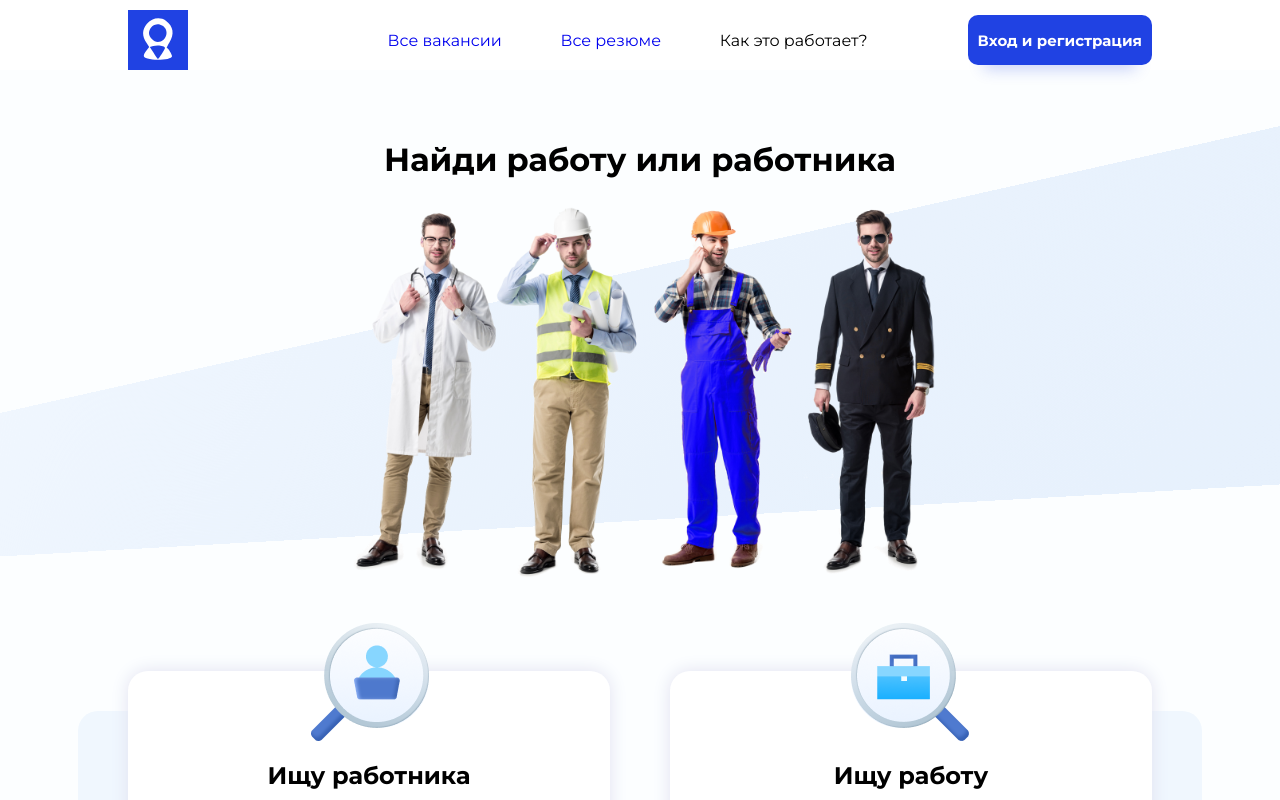
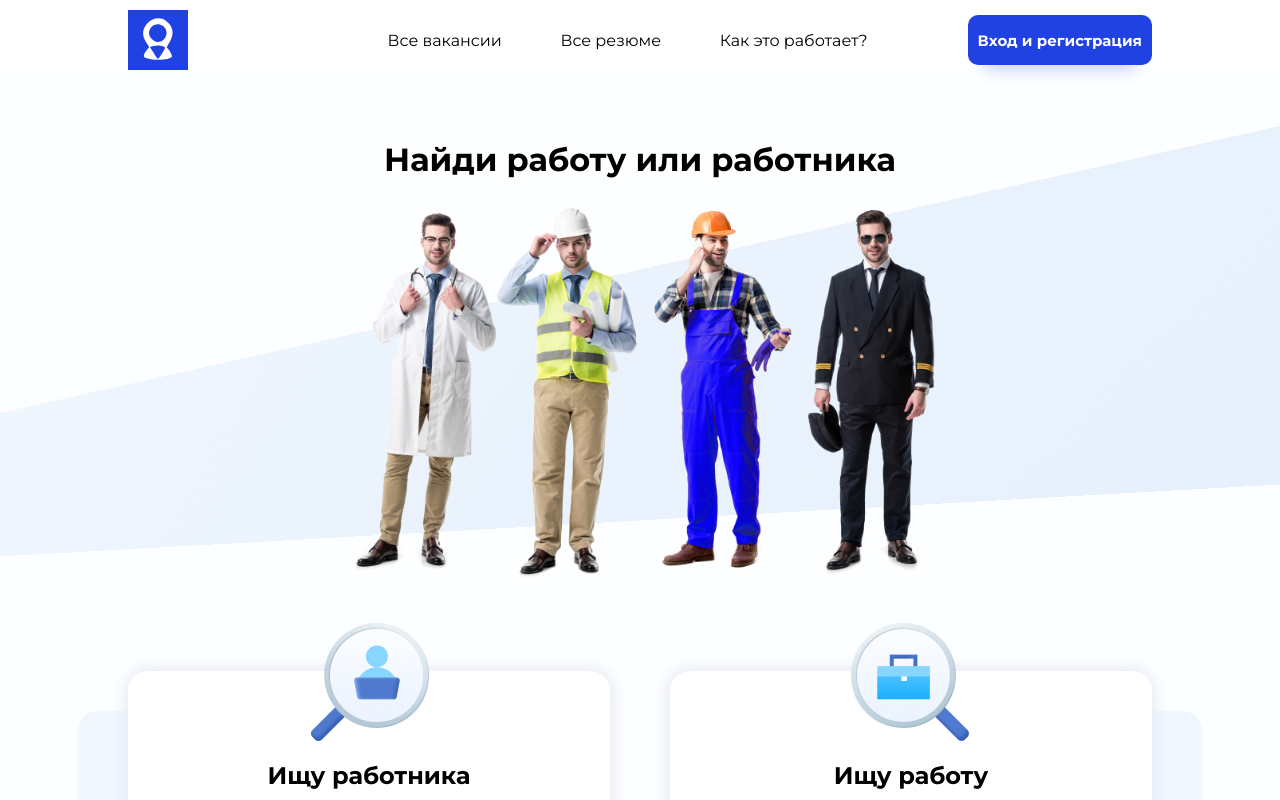
Before and after one commit to rabota06-ru/react-main-app, a React (Vite) app: page / in a window 1280 px wide. Built offline with nearby package versions, Linux system fonts and the light colour scheme; what @rtk-query/graphql-request-base-query would draw is missing.

Commit message:
feature-24: некоторые изменения

```diff
--- a/src/components/header/header.module.scss
+++ b/src/components/header/header.module.scss
@@ -29,6 +29,8 @@
   &Link {
     text-decoration: none;
     white-space: nowrap;
+    color: #000;
+    cursor: pointer;
     &:hover {
       text-decoration: underline;
     }
```
